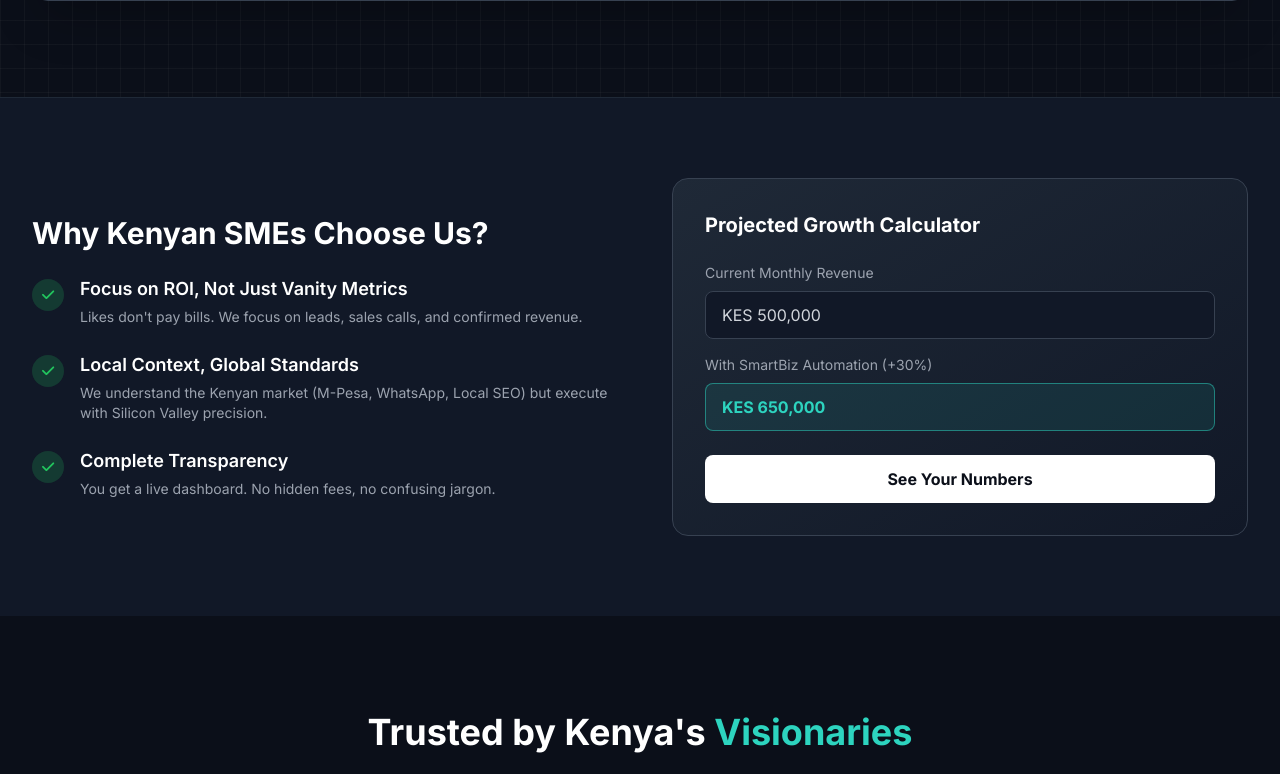
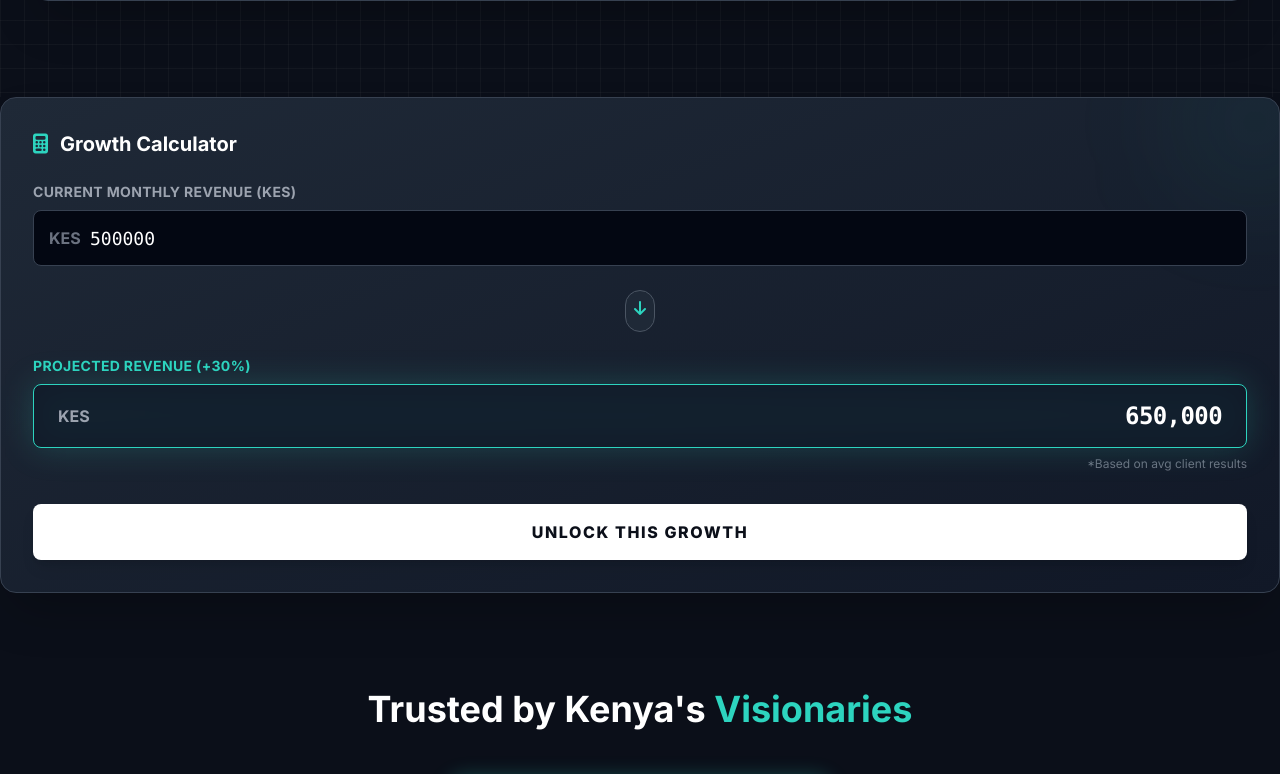
Before and after one commit to darville25/smartbiz-systems, a website: page index.html in a window 1280 px wide. Shown: the part 2174-2948 px from the top of the page. Drawn offline with nearby package versions, Linux system fonts and the light colour scheme.

Commit message:
Add files via upload
updated file

```diff
--- a/index.html
+++ b/index.html
@@ -416,61 +416,59 @@
         </div>
     </section>
 
-    <!-- LOGICAL VALUE SECTION -->
-    <section class="py-20 bg-gray-900 border-t border-gray-800">
-        <div class="max-w-7xl mx-auto px-4 sm:px-6 lg:px-8">
-            <div class="grid lg:grid-cols-2 gap-16 items-center">
-                <div class="order-2 lg:order-1">
-                    <h2 class="text-3xl font-bold mb-6 text-white">Why Kenyan SMEs Choose Us?</h2>
-                    <ul class="space-y-6">
-                        <li class="flex items-start">
-                            <div class="flex-shrink-0 w-8 h-8 rounded-full bg-green-500/20 flex items-center justify-center mt-1">
-                                <i class="fa-solid fa-check text-green-500 text-sm"></i>
+    <!-- CALCULATOR WIDGET (Dynamic) -->
+                <div class="order-1 lg:order-2 bg-gradient-to-br from-gray-800 to-gray-900 p-8 rounded-2xl border border-gray-700 shadow-2xl relative overflow-hidden" data-aos="zoom-in" data-aos-delay="200">
+
+                    <!-- Decorative Element -->
+                    <div class="absolute top-0 right-0 w-32 h-32 bg-brand-neon/10 rounded-full blur-3xl -mr-10 -mt-10"></div>
+
+                    <h3 class="text-xl font-bold text-white mb-6 flex items-center">
+                        <i class="fa-solid fa-calculator text-brand-neon mr-3"></i> Growth Calculator
+                    </h3>
+
+                    <div class="space-y-6">
+
+                        <!-- Input Field -->
+                        <div>
+                            <label class="block text-sm font-bold text-gray-400 mb-2 uppercase tracking-wide">Current Monthly Revenue (KES)</label>
+                            <div class="relative">
+                                <span class="absolute left-4 top-1/2 -translate-y-1/2 text-gray-500 font-bold">KES</span>
+                                <input type="number" id="revenueInput" value="500000" oninput="calculateGrowth()"
+                                    class="w-full h-14 bg-gray-950 border border-gray-700 rounded-lg pl-14 pr-4 text-white font-mono text-lg focus:border-brand-neon focus:ring-1 focus:ring-brand-neon outline-none transition-all placeholder-gray-600">
                             </div>
-                            <div class="ml-4">
-                                <h4 class="text-lg font-semibold text-white">Focus on ROI, Not Just Vanity Metrics</h4>
-                                <p class="text-gray-400 text-sm mt-1">Likes don't pay bills. We focus on leads, sales calls, and confirmed revenue.</p>
+                        </div>
+
+                        <!-- Arrow Down -->
+                        <div class="flex justify-center -my-2 relative z-10">
+                            <div class="bg-gray-800 p-2 rounded-full border border-gray-600">
+                                <i class="fa-solid fa-arrow-down text-brand-neon animate-bounce"></i>
                             </div>
-                        </li>
-                        <li class="flex items-start">
-                            <div class="flex-shrink-0 w-8 h-8 rounded-full bg-green-500/20 flex items-center justify-center mt-1">
-                                <i class="fa-solid fa-check text-green-500 text-sm"></i>
+                        </div>
+
+                        <!-- Result Field -->
+                        <div>
+                            <label class="block text-sm font-bold text-brand-neon mb-2 uppercase tracking-wide">
+                                Projected Revenue (+30%)
+                            </label>
+                            <div class="relative">
+                                <div class="absolute inset-0 bg-brand-neon/20 blur-lg rounded-lg"></div>
+                                <div class="relative h-16 bg-gray-900/80 border border-brand-neon rounded-lg flex items-center justify-between px-6 backdrop-blur-sm">
+                                    <span class="text-gray-400 font-bold">KES</span>
+                                    <span id="growthResult" class="text-2xl font-black text-white font-mono tracking-tight">650,000</span>
+                                </div>
                             </div>
-                            <div class="ml-4">
-                                <h4 class="text-lg font-semibold text-white">Local Context, Global Standards</h4>
-                                <p class="text-gray-400 text-sm mt-1">We understand the Kenyan market (M-Pesa, WhatsApp, Local SEO) but execute with Silicon Valley precision.</p>
-                            </div>
-                        </li>
-                        <li class="flex items-start">
-                            <div class="flex-shrink-0 w-8 h-8 rounded-full bg-green-500/20 flex items-center justify-center mt-1">
-                                <i class="fa-solid fa-check text-green-500 text-sm"></i>
-                            </div>
-                            <div class="ml-4">
-                                <h4 class="text-lg font-semibold text-white">Complete Transparency</h4>
-                                <p class="text-gray-400 text-sm mt-1">You get a live dashboard. No hidden fees, no confusing jargon.</p>
-                            </div>
-                        </li>
-                    </ul>
-                </div>
-                <div class="order-1 lg:order-2 bg-gradient-to-br from-gray-800 to-gray-900 p-8 rounded-2xl border border-gray-700">
-                    <h3 class="text-xl font-bold text-white mb-6">Projected Growth Calculator</h3>
-                    <div class="space-y-4">
-                        <div>
-                            <label class="block text-sm text-gray-400 mb-2">Current Monthly Revenue</label>
-                            <div class="h-12 bg-gray-900 rounded-lg border border-gray-700 flex items-center px-4 text-gray-300">KES 500,000</div>
-                        </div>
-                        <div>
-                            <label class="block text-sm text-gray-400 mb-2">With SmartBiz Automation (+30%)</label>
-                            <div class="h-12 bg-brand-neon/10 rounded-lg border border-brand-neon/50 flex items-center px-4 text-brand-neon font-bold">KES 650,000</div>
+                            <p class="text-xs text-gray-500 mt-2 text-right">*Based on avg client results</p>
                         </div>
                     </div>
-                    <div class="mt-6">
-                        <a href="#contact" class="block w-full text-center py-3 bg-white text-brand-dark font-bold rounded-lg hover:bg-gray-100 transition">See Your Numbers</a>
+
+                    <div class="mt-8">
+                        <a href="https://calendly.com/smartbizsystemske/free-digital-marketing-audit" class="block w-full text-center py-4 bg-white text-brand-dark font-black uppercase tracking-widest rounded-lg hover:bg-gray-200 transition shadow-lg transform hover:scale-[1.02]">
+                            Unlock This Growth
+                        </a>
                     </div>
                 </div>
-            </div>
-        </div>
-    </section>
+
+
 
     <!-- TESTIMONIALS (SOCIAL PROOF) -->
     <section id="results" class="py-24 bg-brand-dark">
@@ -655,5 +653,27 @@
     once: true       // Whether animation should happen only once while scrolling down
   });
 </script>
+
+<!-- SCRIPT FOR CALCULATOR (Paste this right after the div or at bottom of page) -->
+<script>
+    function calculateGrowth() {
+        // Get Input Value
+        const input = document.getElementById('revenueInput').value;
+        const resultDisplay = document.getElementById('growthResult');
+
+        // Validate (If empty, show 0)
+        if (!input || input < 0) {
+            resultDisplay.innerText = "0";
+            return;
+        }
+
+        // Calculate +30%
+        const revenue = parseFloat(input);
+        const growth = revenue * 1.30;
+
+        // Format with Commas (e.g., 650,000)
+        resultDisplay.innerText = Math.floor(growth).toLocaleString();
+    }
+</script>
 </body>
 </html>
```
